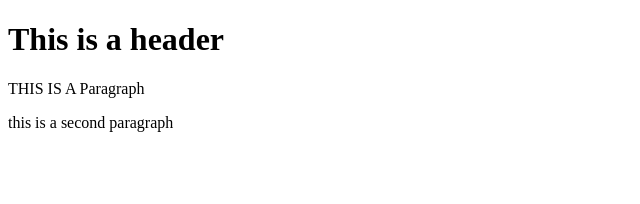
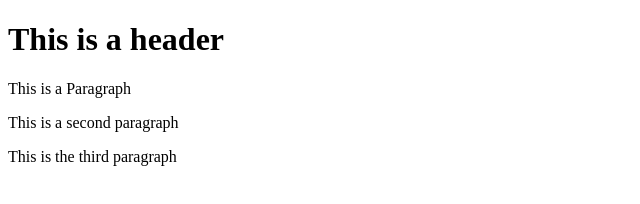
Before and after one commit to billwu535/Git-test, a website: page index.html in a window 1280 px wide. Shown: the whole page, without its empty margins (0-640 px from the left). Drawn offline with Linux system fonts and the light colour scheme.

Commit message:
fourth commit

```diff
--- a/index.html
+++ b/index.html
@@ -4,7 +4,8 @@
 
 	<body>
 		<h1>This is a header</h1>
-		<P>THIS IS A Paragraph</P>
-		<p>this is a second paragraph</p>
+		<P>This is a Paragraph</P>
+		<p>This is a second paragraph</p>
+		<p>This is the third paragraph</p>
 	</body>
 </html>
```
Also changed, not shown: package.json (added, +25 -0 lines), 2 other files.
